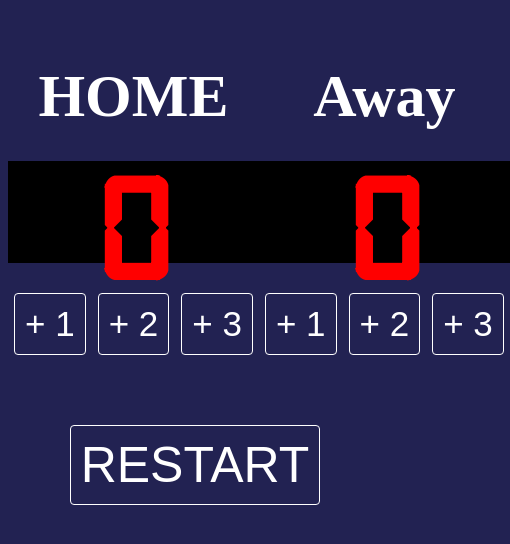
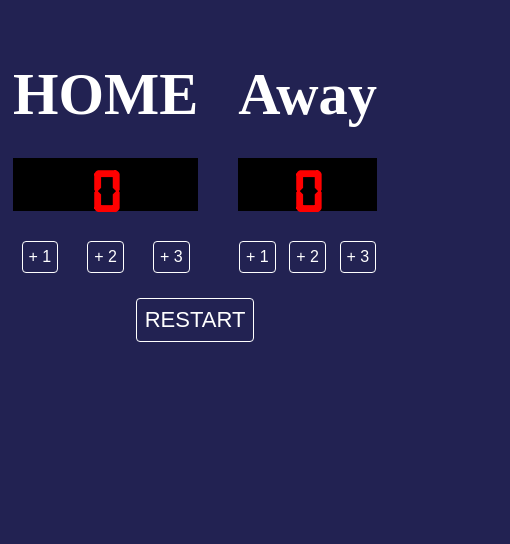
Before and after one commit to nare-mardanyan/scoreboard, a plain HTML site: page index.html in a window 390 px wide. Shown: the whole page, 510 px wide, since content can reach past the window. Drawn offline with Linux system fonts and the light colour scheme.

Commit message:
add responsive layout

```diff
--- a/css/style.css
+++ b/css/style.css
@@ -2,45 +2,47 @@
   font-family: "score-font";
   src: url(../fonts/digital-7.regular.ttf);
 }
-body{
+body {
   color: white;
   background-color: rgb(34, 34, 82);
   text-align: center;
 }
-.wrapper{
+.wrapper {
   display: flex;
   justify-content: space-around;
+  gap: 30px;
 }
-.score{
+.score {
   background-color: black;
-    font-size: clamp(50px,150px,200px);
+  font-size: clamp(60px, 12vw, 150px);
   color: red;
-    padding: 10px 90px;
+  padding: 10px clamp(15px, 5vw, 90px);
   margin: 30px 0;
   font-family: "score-font";
 }
-.title{
-    font-size: 60px;
+.title {
+  font-size: clamp(30px, 15vw, 90px);
   margin-bottom: 0;
 }
-.btn-wrapper{
+.btn-wrapper {
   display: flex;
   justify-content: space-around;
+  gap: 12px;
 }
-.btn-wrapper button{
+.btn-wrapper button {
   background-color: transparent;
   border: 1px solid white;
   border-radius: 4px;
   color: inherit;
-    padding: 10px;
-    font-size: 35px;
+  padding: clamp(6px, 1.3vw, 12px);
+  font-size: clamp(16px, 3vw, 35px);
 }
-#restart{
-    margin-top: 70px;
+#restart {
+  margin: clamp(25px, 5vw, 70px) auto 0;
+  padding: clamp(8px, 1.5vw, 15px);
+  font-size: clamp(22px, 4vw, 50px);
   background-color: transparent;
   border: 1px solid white;
   border-radius: 4px;
   color: inherit;
-    padding: 10px;
-    font-size: 50px;
 }
```
Lines whose indentation alone changed are shown as unchanged.
